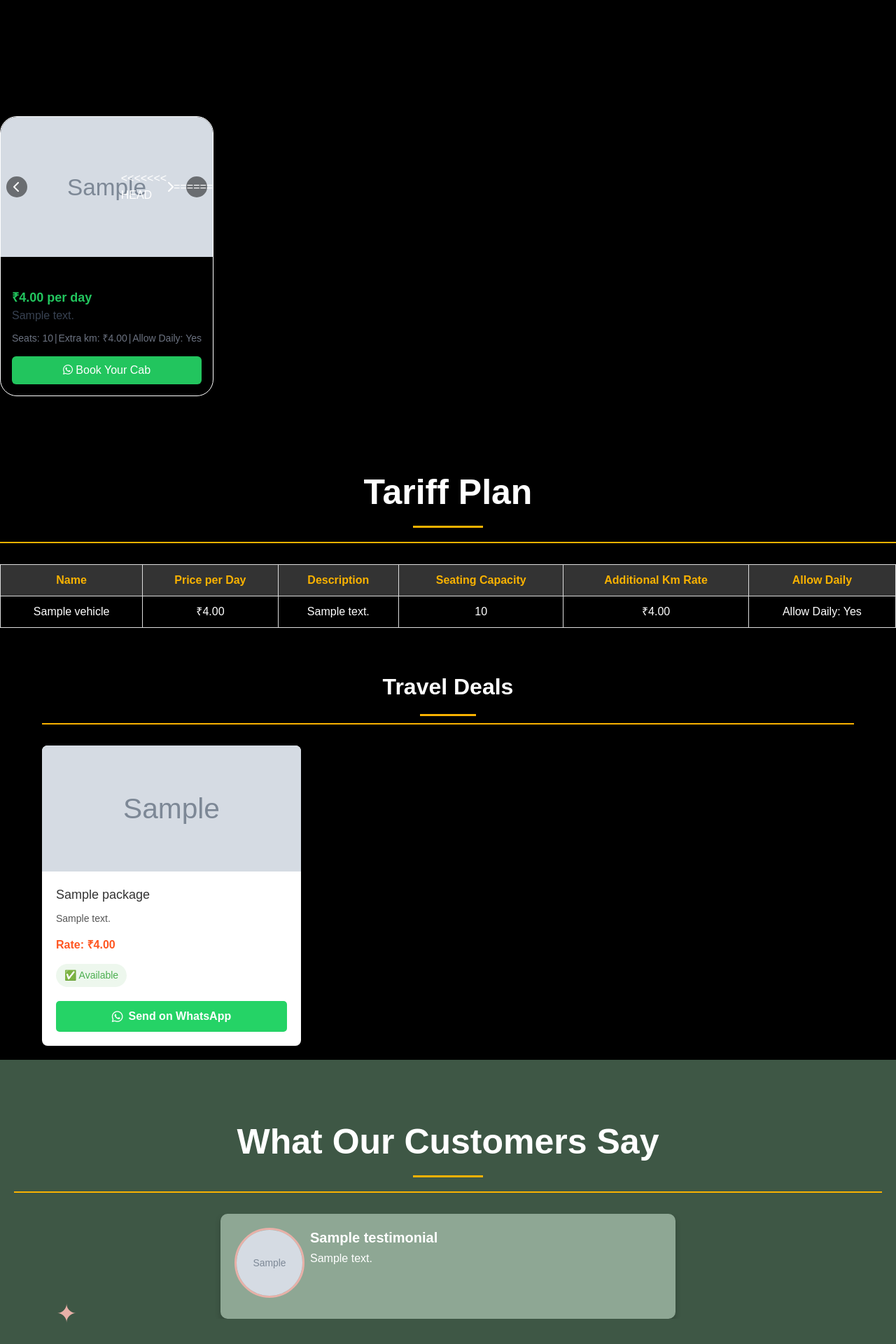
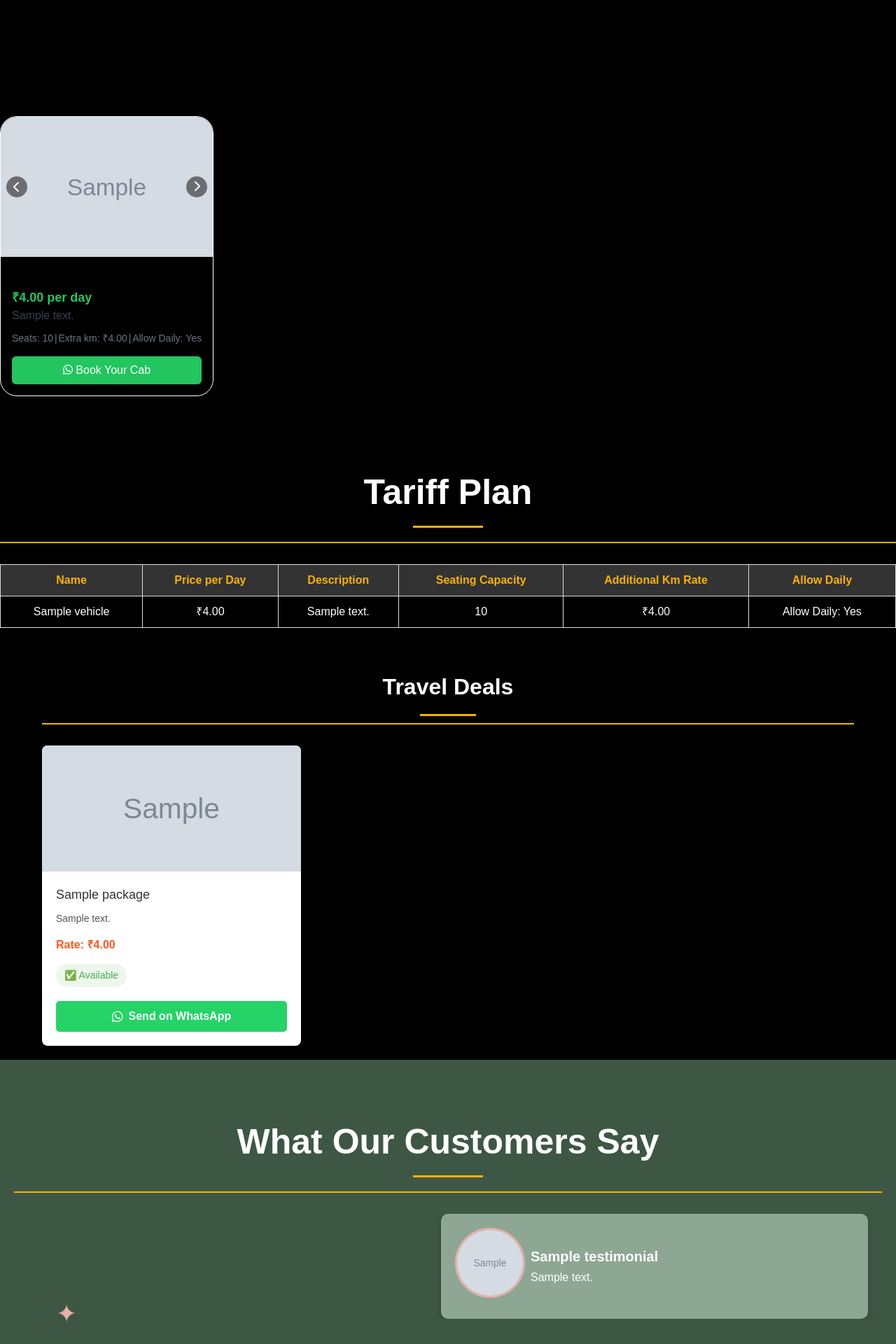
Before and after one commit to muhdashique/pickmetravels, a Django app: page / in a window 1280 px wide. Shown: the part 2225-4145 px from the top of the page at 70% size. Run offline with Django 4.2, Linux system fonts and the light colour scheme; tables that the repository leaves empty hold one stand-in row (values such as "Sample post"); grey boxes marked "Sample" are stand-in pictures; some libraries are stand-ins or nearby versions.

Commit message:
Testimonial Updation

```diff
--- a/pickmeproject/settings.py
+++ b/pickmeproject/settings.py
@@ -88,7 +88,7 @@ DATABASES = {
         'NAME': 'pickmetravels',  # Replace with your database name
         'USER': 'postgres',  # Replace with your database username
         'PASSWORD': 'info@imc',  # Replace with your database password
-        #   'PASSWORD': '1234',
+          'PASSWORD': '1234',
         'HOST': 'localhost',  # Use 'localhost' for local development
         'PORT': '5432',  # Default PostgreSQL port
     }
--- a/templates/index.html
+++ b/templates/index.html
@@ -1569,10 +1569,10 @@
         align-items: center;
     }
 
-    .testimonial-wrapper {
+    .swipper-wrapper {
         display: flex;
         transition: transform 1s ease-in-out;
-        width: 650px; /* Ensures all items fit in a row */
+        width: 650px;
         color: #45a049;
         gap: 20px;
         justify-content: center;
@@ -2202,11 +2202,7 @@ nav {
                     {% endif %}
                     {% endfor %}
                     <div class="slide-arrow absolute right-2 top-1/2 transform -translate-y-1/2 cursor-pointer" onclick="changeSlide('{{ vehicle.id }}', 'next')">
-<<<<<<< HEAD
-                        <i class="fas fa-chevron-right"></i>
-=======
                         <span><i class="fas fa-chevron-right"></i></span>
->>>>>>> c215caa (Again Updated)
                     </div>
                     {% endif %}
                 </div>
@@ -2473,11 +2469,11 @@ Allow Daily: ${allowDaily === "True" ? "Yes" : "No"}`;
         <div class="swiper-wrapper">
             {% for testimonial in testimonials %}
                 <div class="swiper-slide testimonial-card">
-                    <div class="flex justify-start gap-2">
+                    <div class="grid grid-cols-1 place-items-center md:flex justify-start gap-2">
                         <img src="{{ testimonial.image.url }}" alt="{{ testimonial.name }}">
                         <div class="flex flex-col gap-1">
-                            <div class="text-start text-xl font-bold">{{ testimonial.name }}</div>
-                            <div class="text-start">{{ testimonial.review }}</div>
+                            <div class="md:text-start text-xl font-bold">{{ testimonial.name }}</div>
+                            <div class="md:text-start">{{ testimonial.review }}</div>
                         </div>
                     </div>
                 </div>
@@ -2815,26 +2811,6 @@ Allow Daily: ${allowDaily === "True" ? "Yes" : "No"}`;
     });
 });
 
-        <script>
-        function changeSlide(vehicleId, direction) {
-            const slider = document.getElementById(`slider-${vehicleId}`);
-            const images = slider.getElementsByClassName('vehicle-image');
-            let currentIndex = [...images].findIndex(img => img.classList.contains('showing'));
-
-            images[currentIndex].classList.remove('showing');
-            images[currentIndex].classList.add('hidden');
-
-            if (direction === 'next') {
-                currentIndex = (currentIndex + 1) % images.length;
-            } else if (direction === 'prev') {
-                currentIndex = (currentIndex - 1 + images.length) % images.length;
-            }
-
-            images[currentIndex].classList.remove('hidden');
-            images[currentIndex].classList.add('showing');
-        }
-        </script>
-
     </script>
 </body>
 
```
